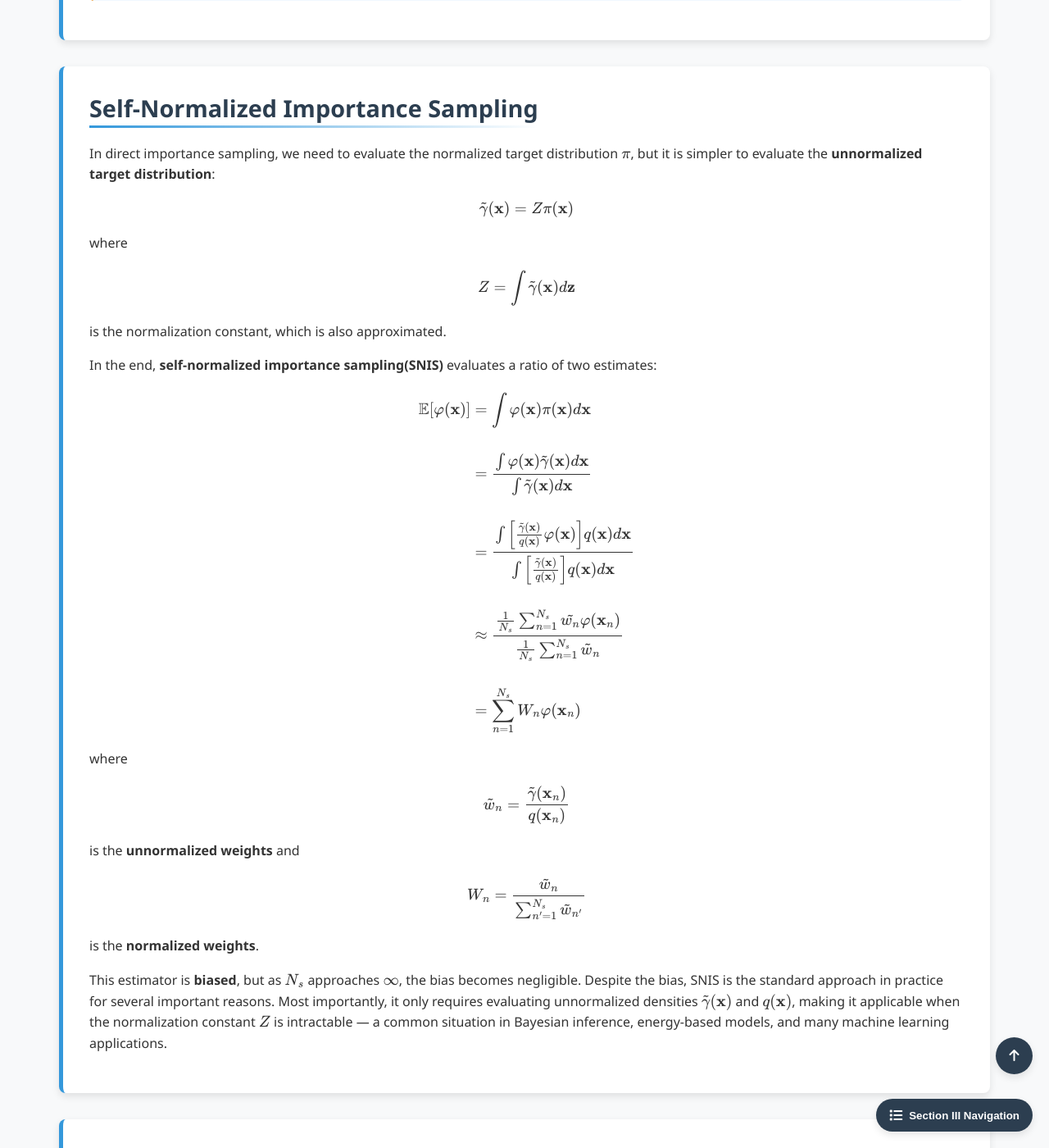
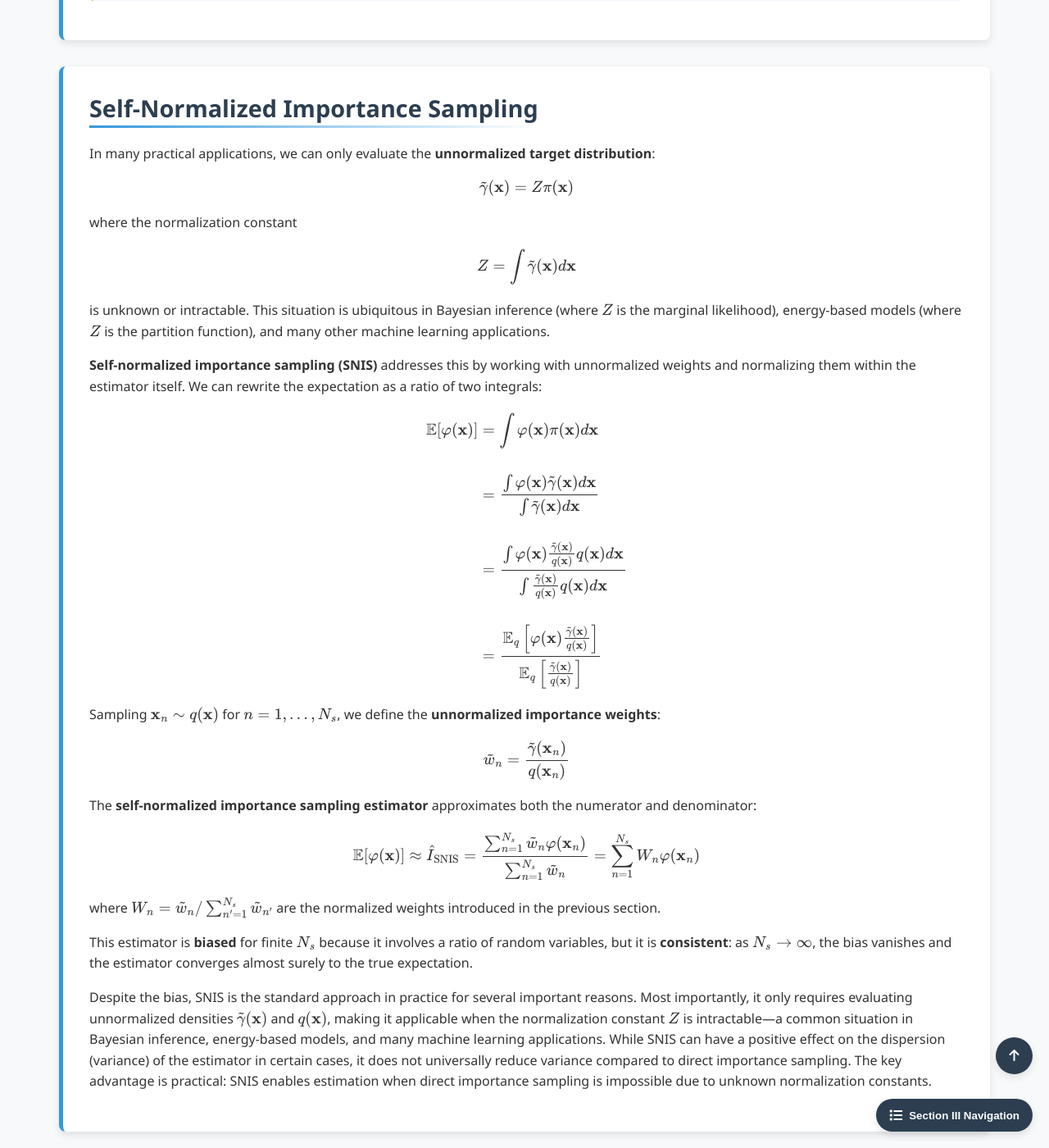
Before and after one commit to Yusukey01/yusukey01.github.io, a Jekyll site: the page built from Mathematics/Probability/importance_sampling.html, in a window 1280 px wide and 1400 px high, scrolled down 3899 px. Shown: the whole window at 82% size. Built offline with Jekyll 4.4.1, drawn with Linux system fonts in a browser that asks for light colours.

Commit message:
making Importance sampling, direct

```diff
--- a/Mathematics/Probability/importance_sampling.html
+++ b/Mathematics/Probability/importance_sampling.html
@@ -318,49 +318,63 @@ uses_python: false
                 <h2>Self-Normalized Importance Sampling</h2>
 
                 <p>
-                    In direct importance sampling, we need to evaluate the normalized target distribution \(\pi\), but it is simpler to
-                    evaluate the <strong>unnormalized target distribution</strong>:
+                    In many practical applications, we can only evaluate the <strong>unnormalized target distribution</strong>:
                     \[
                     \tilde{\gamma}(\mathbf{x}) = Z \pi(\mathbf{x})
                     \]
-                    where
+                    where the normalization constant
                     \[
-                    Z = \int \tilde{\gamma}(\mathbf{x})d\mathbf{z}
+                    Z = \int \tilde{\gamma}(\mathbf{x})d\mathbf{x}
                     \]
-                    is the normalization constant, which is also approximated.
+                    is unknown or intractable. This situation is ubiquitous in Bayesian inference (where \(Z\) is the marginal
+                    likelihood), energy-based models (where \(Z\) is the partition function), and many other machine learning applications.
                 </p>
+
                 <p>
-                    In the end, <strong>self-normalized importance sampling(SNIS)</strong> evaluates a
-                    ratio of two estimates:
+                    <strong>Self-normalized importance sampling (SNIS)</strong> addresses this by working with unnormalized weights
+                    and normalizing them within the estimator itself. We can rewrite the expectation as a ratio of two integrals:
                     \[
                     \begin{align*}
                     \mathbb{E}[\varphi(\mathbf{x})] &= \int \varphi(\mathbf{x}) \pi(\mathbf{x})d\mathbf{x} \\\\
                                                     &= \frac{\int \varphi(\mathbf{x})\tilde{\gamma}(\mathbf{x})d\mathbf{x}}
                                                             {\int \tilde{\gamma}(\mathbf{x})d\mathbf{x}} \\\\
-                                                    &=\frac{\int \left[\frac{\tilde{\gamma}(\mathbf{x})}{q(\mathbf{x})}\varphi(\mathbf{x})\right]q(\mathbf{x})d\mathbf{x}}
-                                                           {\int \left[\frac{\tilde{\gamma}(\mathbf{x})}{q(\mathbf{x})} \right]q(\mathbf{x})d\mathbf{x}} \\\\
-                                                    &\approx \frac{\frac{1}{N_s} \sum_{n=1}^{N_s} \tilde{w_n}\varphi(\mathbf{x}_n)}
-                                                                    {\frac{1}{N_s}\sum_{n=1}^{N_s}\tilde{w}_n} \\\\
-                                                    &=\sum_{n=1}^{N_s} W_n \varphi(\mathbf{x}_n)
+                                                    &= \frac{\int \varphi(\mathbf{x})\frac{\tilde{\gamma}(\mathbf{x})}{q(\mathbf{x})}q(\mathbf{x})d\mathbf{x}}
+                                                            {\int \frac{\tilde{\gamma}(\mathbf{x})}{q(\mathbf{x})}q(\mathbf{x})d\mathbf{x}} \\\\
+                                                    &= \frac{\mathbb{E}_{q}\left[\varphi(\mathbf{x}) \frac{\tilde{\gamma}(\mathbf{x})}{q(\mathbf{x})}\right]}
+                                                            {\mathbb{E}_{q}\left[\frac{\tilde{\gamma}(\mathbf{x})}{q(\mathbf{x})}\right]}
                     \end{align*}
                     \]
-                    where
+                </p>
+
+                <p>
+                    Sampling \(\mathbf{x}_n \sim q(\mathbf{x})\) for \(n = 1, \ldots, N_s\), we define the <strong>unnormalized importance weights</strong>:
                     \[
                     \tilde{w}_n = \frac{\tilde{\gamma}(\mathbf{x}_n)}{q(\mathbf{x}_n)}
                     \]
-                    is the <strong>unnormalized weights</strong> and
+                    The <strong>self-normalized importance sampling estimator</strong> approximates both the numerator and denominator:
                     \[
-                    W_n = \frac{\tilde{w}_n}{\sum_{n' =1}^{N_s}\tilde{w}_{n'}}
+                    \mathbb{E}[\varphi(\mathbf{x})] \approx \hat{I}_{\text{SNIS}} = \frac{\sum_{n=1}^{N_s} \tilde{w}_n\varphi(\mathbf{x}_n)}
+                                                                                        {\sum_{n=1}^{N_s}\tilde{w}_n}
+                                                            = \sum_{n=1}^{N_s} W_n \varphi(\mathbf{x}_n)
                     \]
-                    is the <strong>normalized weights</strong>.
+                    where \(W_n = \tilde{w}_n/\sum_{n'=1}^{N_s}\tilde{w}_{n'}\) are the normalized weights introduced in the previous section.
                 </p>
 
                 <p>
-                    This estimator is <strong>biased</strong>, but as \(N_s\) approaches \(\infty\), the bias becomes negligible.
+                    This estimator is <strong>biased</strong> for finite \(N_s\) because it involves a ratio of random variables,
+                    but it is <strong>consistent</strong>: as \(N_s \to \infty\), the bias vanishes and the estimator converges
+                    almost surely to the true expectation.
+                </p>
+
+                <p>
                     Despite the bias, SNIS is the standard approach in practice for several important reasons.
                     Most importantly, it only requires evaluating unnormalized densities \(\tilde{\gamma}(\mathbf{x})\)
-                    and \(q(\mathbf{x})\), making it applicable when the normalization constant \(Z\) is intractable — a
+                    and \(q(\mathbf{x})\), making it applicable when the normalization constant \(Z\) is intractable—a
                     common situation in Bayesian inference, energy-based models, and many machine learning applications.
+                    While SNIS can have a positive effect on the dispersion (variance) of the estimator in certain cases,
+                    it does not universally reduce variance compared to direct importance sampling. The key advantage is
+                    practical: SNIS enables estimation when direct importance sampling is impossible due to unknown
+                    normalization constants.
                 </p>
             </section>
 
```
